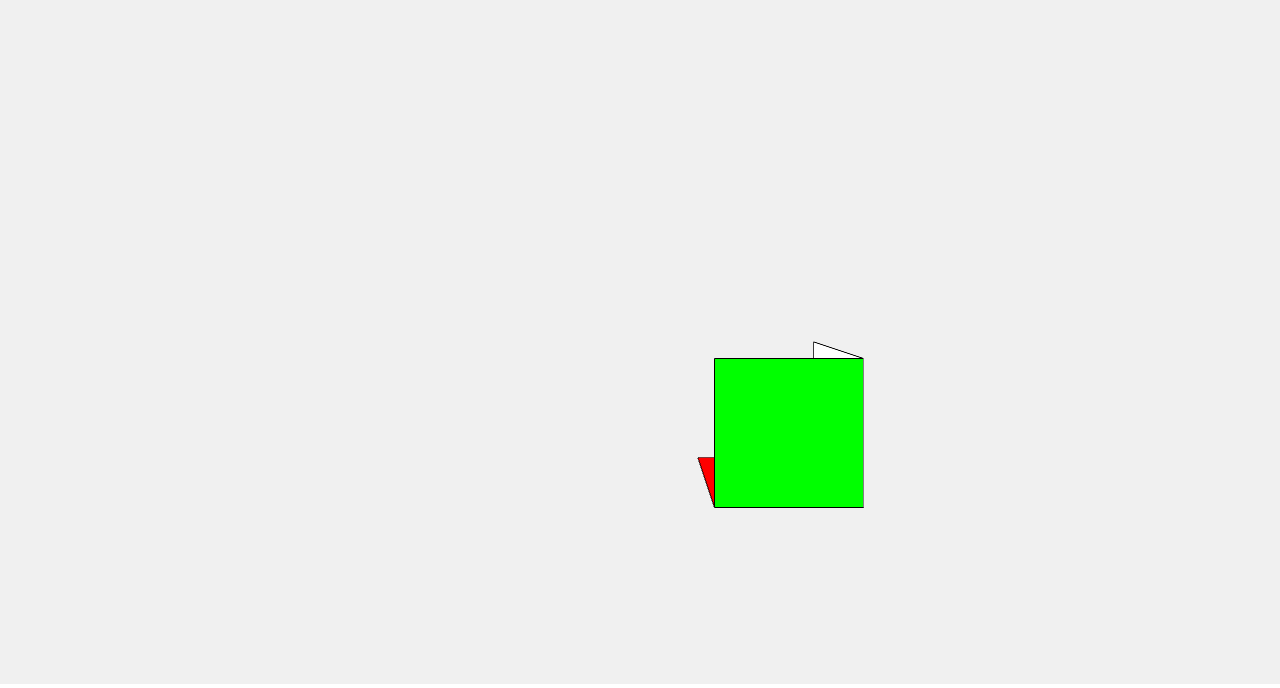
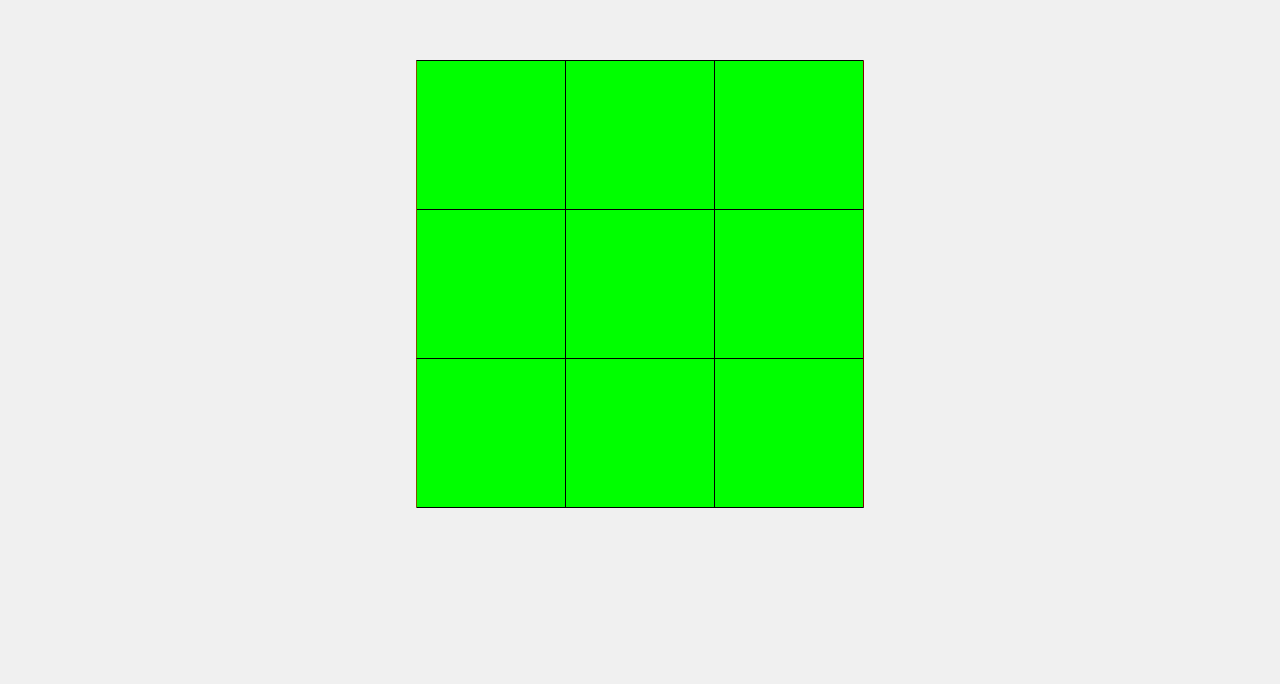
Before and after one commit to ligangwang/rubikscube, a plain HTML site: page rubikscube.html in a window 1280 px wide. Shown: the part 116-804 px from the top of the page. Drawn offline with Linux system fonts and the light colour scheme; animation ran at ten frames a second.

Commit message:
simplify code in html

```diff
--- a/rubikscube.html
+++ b/rubikscube.html
@@ -13,30 +13,8 @@
 		<script src="rubikscube.js"></script>
 		<script src="lib/controls/OrbitControls.js"></script>
 		<script>
-			var scene = new THREE.Scene();
-			var camera = new THREE.PerspectiveCamera( 75, window.innerWidth / window.innerHeight, 0.1, 1000 );
-			var renderer = new THREE.WebGLRenderer({ antialias: true });
-			renderer.setSize( window.innerWidth, window.innerHeight );
-			renderer.setClearColor(0xf0f0f0);
-			document.body.appendChild( renderer.domElement );
 			var cube = new RubiksCube(new THREE.Vector3(0,0,0));
-			for (mesh of cube.meshes){
-				scene.add( mesh );
-			}
-			//cube.transform("F");
-			cube.transform("F'");
-			camera.position.z = 1000;
-			controls = new THREE.OrbitControls(camera, render.domElement);
-			controls.enableDamping = true;
-			controls.dampingFactor = 0.25;
-			controls.enableZoom = false;
-
-			function render() {
-				requestAnimationFrame( render );
-				controls.update();
-				renderer.render( scene, camera );
-			}
-			render();
+			cube.render();
 		</script>
 	</body>
 </html>
--- a/rubikscube.js
+++ b/rubikscube.js
@@ -156,7 +156,7 @@ var RubiksCube = function(position){
 	this.cubeRotation = new CubeRotation();
 
 	this.cubies.push(new Cubie("FRU", new THREE.Vector3(200,200,200), this.cubeRotation));
-/*	this.cubies.push(new Cubie("FUL", new THREE.Vector3(-200,200,200), this.cubeRotation)); 	//F: FRU->FUL
+	this.cubies.push(new Cubie("FUL", new THREE.Vector3(-200,200,200), this.cubeRotation)); 	//F: FRU->FUL
 	this.cubies.push(new Cubie("RBU", new THREE.Vector3(200,200,-200), this.cubeRotation)); 	//U: FRU->RBU
 	this.cubies.push(new Cubie("DRF", new THREE.Vector3(200,-200,200), this.cubeRotation)); 	//R: FRU->DRF
 	this.cubies.push(new Cubie("FLD", new THREE.Vector3(-200,-200,200), this.cubeRotation)); //F: FUL->FLD
@@ -184,7 +184,7 @@ var RubiksCube = function(position){
 	this.cubies.push(new Cubie("U",  new THREE.Vector3(0,200,0), this.cubeRotation));
 	this.cubies.push(new Cubie("R", new THREE.Vector3(200,0,0), this.cubeRotation));
 	this.cubies.push(new Cubie("L", new THREE.Vector3(-200,0,0), this.cubeRotation));
-*/
+
 	this.meshes = [];
 	for (cubie of this.cubies){
 		this.meshes = this.meshes.concat(cubie.meshes);
@@ -192,6 +192,31 @@ var RubiksCube = function(position){
 }
 
 RubiksCube.prototype = {
+	render : function(){
+		var scene = new THREE.Scene();
+		var camera = new THREE.PerspectiveCamera( 75, window.innerWidth / window.innerHeight, 0.1, 1000 );
+		var renderer = new THREE.WebGLRenderer({ antialias: true });
+		renderer.setSize( window.innerWidth, window.innerHeight );
+		renderer.setClearColor(0xf0f0f0);
+		document.body.appendChild( renderer.domElement );
+		//var cube = new RubiksCube(new THREE.Vector3(0,0,0));
+		for (mesh of this.meshes){
+			scene.add( mesh );
+		}
+		camera.position.z = 1000;
+		controls = new THREE.OrbitControls(camera, renderer.domElement);
+		controls.enableDamping = true;
+		controls.dampingFactor = 0.25;
+		controls.enableZoom = false;
+
+		function animate() {
+			requestAnimationFrame( animate );
+			controls.update();
+			renderer.render( scene, camera );
+		}
+		animate();
+	},
+
 	transform : function(op){
 		affected_face = op.slice(0, 1);
 		for (cubie of this.cubies){
```
